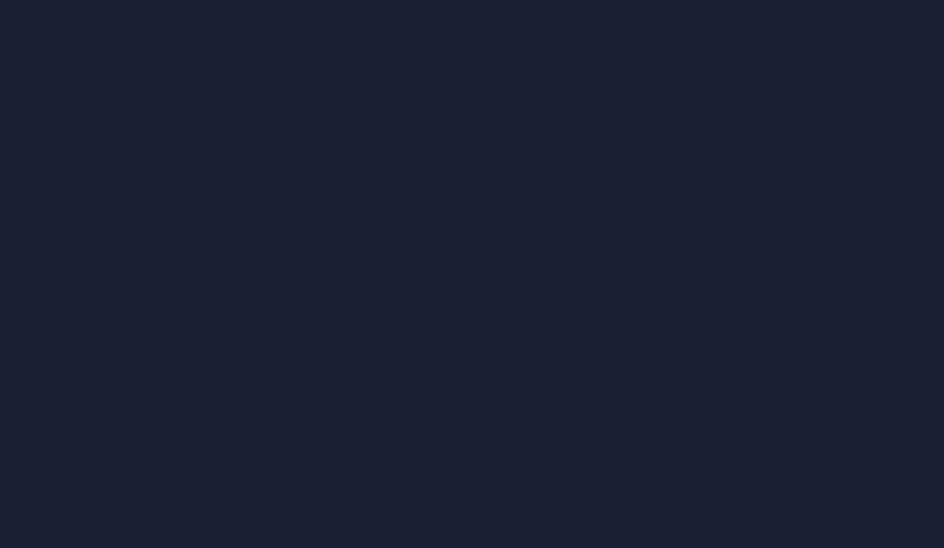
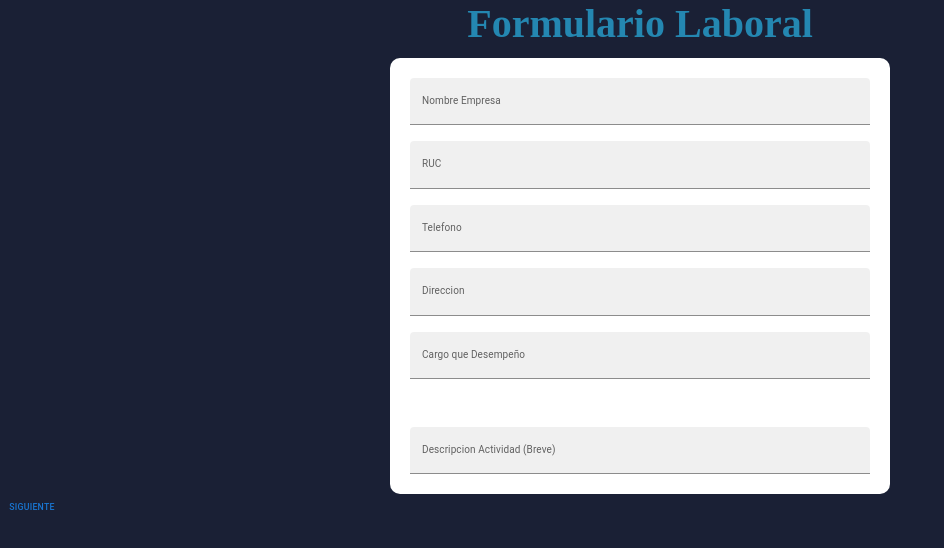
Before and after one commit to KarinaMendietta/smart_talent, a React (Create React App) app: page /form-laboral in a window 1280 px wide. Before the commit this address had no page. Shown: the top 548 px of the page, without its empty margins (0-944 px from the left). Built offline with nearby package versions, Linux system fonts and the light colour scheme.

Commit message:
4 formularios

```diff
--- /dev/null
+++ b/src/pages/FinRegistro/index.js
@@ -0,0 +1,9 @@
+import React from "react";
+
+const FinRegistro = () => {
+    return (
+<h1>Fin de registro(Vista de Agradecimiento) Victor terminar please</h1>
+    );
+};
+
+export default FinRegistro;
--- a/src/pages/FormAcademico/index.js
+++ b/src/pages/FormAcademico/index.js
@@ -1,4 +1,5 @@
 import { React, useState } from "react";
+import { Outlet, Link } from "react-router-dom";
 import {
   Select,
   MenuItem,
@@ -11,8 +12,10 @@ import {
   FormHelperText,
   Container,
   Grid,
-  Checkbox
+  Checkbox,
+  Button
 } from "@mui/material";
+
 import { TextFieldsOutlined } from "@mui/icons-material";
 import DateAdapter from "@mui/lab/AdapterDateFns";
 import { LocalizationProvider, DatePicker } from "@mui/lab";
@@ -200,8 +203,19 @@ const FormAcademico = () => {
 
         </Box>
         </Stack>
+        <TextButtons />
     </FormControl>
   );
 };
 
+export const TextButtons = () => {
+  return (
+    <Link to="/form-laboral">
+      <Stack direction="row" spacing={2}>
+        <Button href="#text-buttons">Siguiente</Button>
+      </Stack>
+    </Link>
+  );
+};
+
 export default FormAcademico;
--- /dev/null
+++ b/src/pages/FormLaboral/index.js
@@ -0,0 +1,118 @@
+import { React, useState } from "react";
+import { Outlet, Link } from "react-router-dom";
+import {Button, Select, MenuItem, Stack, TextField, Box, FormControl, InputLabel, Input, FormHelperText, Container } from "@mui/material";
+import { TextFieldsOutlined } from "@mui/icons-material";
+import DateAdapter from "@mui/lab/AdapterDateFns";
+import { LocalizationProvider, DatePicker } from "@mui/lab";
+
+
+
+
+const FormLaboral = () => {
+        const [Fecha, setFecha] = useState(null);
+
+        const handleChange = (event) => {
+            setFecha(event.target.value);
+        };
+
+    return (
+        <FormControl container sx={{display: 'flex', justifyContent:"center"}}>
+        <h1>Formulario Laboral</h1>
+            &nbsp;&nbsp;
+
+            <Stack
+                component="form"
+                sx={{
+                    width: "500px",
+                    margin: "0 auto",
+                    background:'#fff',
+                    padding:'2rem',
+                    borderRadius:'1rem'
+                }}
+                spacing={2}
+                noValidate
+                autoComplete="off"
+
+            >
+                <TextField
+                name="nombre_empresa"
+                label="Nombre Empresa"
+                type="text"
+                variant="filled"
+            />
+            <TextField
+                name="ruc"
+                label="RUC"
+                type="text"
+                variant="filled"
+            />
+            <TextField
+                name="telefono"
+                label="Telefono"
+                type="text"
+                variant="filled"
+            />
+            <TextField
+                name="direccion"
+                label="Direccion"
+                type="text"
+                variant="filled"
+            />
+            <TextField
+                name="cargo_desempenho"
+                label="Cargo que Desempeño"
+                type="text"
+                variant="filled"
+            />
+            <Box  >
+          <LocalizationProvider dateAdapter={DateAdapter}>
+            <DatePicker
+              sx={{ color: "gray", position: "relative", top: "15px" }}
+              label="Fecha Inicio"
+              value={Fecha}
+              onChange={(newFecha) => {
+                setFecha(newFecha);
+              }}
+              renderInput={(params) => <TextField {...params} />}
+            />
+          </LocalizationProvider>
+        </Box>
+            <Box  >
+          <LocalizationProvider dateAdapter={DateAdapter}>
+            <DatePicker
+              sx={{ color: "gray", position: "relative", top: "15px" }}
+              label="Fecha Termino"
+              value={Fecha}
+              onChange={(newFecha) => {
+                setFecha(newFecha);
+              }}
+              renderInput={(params) => <TextField {...params} />}
+            />
+          </LocalizationProvider>
+        </Box>
+            <TextField
+                name="breve_descripcion_actividad"
+                label="Descripcion Actividad (Breve)"
+                type="text"
+                variant="filled"
+            />
+
+            </Stack>
+            <TextButtons />
+    </FormControl>
+
+    )
+
+
+}
+
+export const TextButtons = () => {
+    return (
+      <Link to="/form-psicologico">
+        <Stack direction="row" spacing={2}>
+          <Button href="#text-buttons">Siguiente</Button>
+        </Stack>
+      </Link>
+    );
+  };
+export default FormLaboral;
--- a/src/pages/FormPostulante/index.js
+++ b/src/pages/FormPostulante/index.js
@@ -1,4 +1,5 @@
 import { React, useState } from "react";
+import { Outlet, Link } from "react-router-dom";
 import {
   Select,
   MenuItem,
@@ -194,8 +195,19 @@ const FormPostulante = () => {
           variant="filled"
         />
       </Stack>
+      <TextButtons />
     </FormControl>
   );
 };
 
+export const TextButtons = () => {
+  return (
+    <Link to="/form-academico">
+      <Stack direction="row" spacing={2}>
+        <Button href="#text-buttons">Siguiente</Button>
+      </Stack>
+    </Link>
+  );
+};
+
 export default FormPostulante;
--- /dev/null
+++ b/src/pages/FormPsicologico/index.js
@@ -0,0 +1,70 @@
+import React from "react";
+import { Outlet, Link } from "react-router-dom";
+import { useState, useEffect } from "react";
+import { Container,Grid, Divider, Button, Stack } from "@mui/material";
+import { getTests  } from "../../service/firestore";
+
+const FormPsicologico = () => {
+
+    const [tests, setTests] = useState([]);
+
+    const fetchTests = async () => {
+        const data = await getTests();
+        setTests(data);
+      };
+
+    useEffect(() => {
+        fetchTests();
+    }, []);
+
+
+  return (
+    <Container maxWidth="xl">
+        <h1>Formulario Psicológico</h1>
+        &nbsp;&nbsp;
+        <h2>TEST DISC</h2>
+        <Divider />
+        <Grid container spacing={3} mt={5}>
+             {tests.length > 0 &&
+                    tests.map((test) => (
+                    <Grid item xs={12}>
+                        <div >
+                            <p >{test.id_test} &nbsp;&nbsp;{test.pregunta}</p>
+
+                        </div>
+                        <div>
+                        <ButtonRespuesta/>
+                        </div>
+                    </Grid>
+
+                    ))}
+        </Grid>
+        <TextButtons/>
+    </Container>
+
+    )
+}
+
+export const TextButtons = () => {
+    return (
+      <Link to="/fin-registro">
+        <Stack direction="row" spacing={2} mt={5}>
+          <Button variant="contained" size="large" href="#text-buttons">Siguiente</Button>
+        </Stack>
+      </Link>
+    );
+  };
+
+  export const ButtonRespuesta = () => {
+    return (
+        <Stack direction="row" spacing={2}  >
+          <Button variant="outlined" >Nunca</Button>
+          <Button variant="outlined" sx={{ fontWeight: 'bold', m: 1 }}>Rara vez</Button>
+          <Button variant="outlined" sx={{ fontWeight: 'bold', m: 1 }} >A veces</Button>
+          <Button variant="outlined" sx={{ fontWeight: 'bold', m: 1 }} >A menudo</Button>
+          <Button variant="outlined" sx={{ fontWeight: 'bold', m: 1 }} >Siempre</Button>
+        </Stack>
+    );
+  };
+
+export default FormPsicologico;
--- a/src/router/index.js
+++ b/src/router/index.js
@@ -10,6 +10,9 @@ import Tables from "./../pages/Tables";
 import Profile from "./../pages/Profile";
 import FormPostulante from "../pages/FormPostulante";
 import FormAcademico from "../pages/FormAcademico";
+import FormLaboral from "../pages/FormLaboral";
+import FormPsicologico from "../pages/FormPsicologico";
+import FinRegistro from "../pages/FinRegistro";
 
 // Importando Layouts
 import Main from "./../layouts/Main"
@@ -24,6 +27,9 @@ const Router = () => {
         <Route path="/" element={<Home />} />
         <Route path="/form-postulante" element={<FormPostulante />} />
         <Route path="/form-academico" element={<FormAcademico />} />
+        <Route path="/form-laboral" element={<FormLaboral />} />
+        <Route path="/form-psicologico" element={<FormPsicologico />} />
+        <Route path="/fin-registro" element={<FinRegistro />} />
 
 
         {/* Route para la empresa  */}
--- /dev/null
+++ b/src/service/firestore.js
@@ -0,0 +1,39 @@
+import { initializeApp } from "firebase/app";
+import {
+  getFirestore,
+  collection,
+  getDocs,
+  doc,
+  setDoc,
+  updateDoc,
+  deleteDoc,
+} from "firebase/firestore/lite";
+
+const firebaseConfig = {
+  apiKey: "AIzaSyBTneqxPefPTJkCqtHMuPq6AdV3VBuIIKg",
+  authDomain: "bdsmarttalent-98552.firebaseapp.com",
+  projectId: "bdsmarttalent-98552",
+  storageBucket: "bdsmarttalent-98552.appspot.com",
+  messagingSenderId: "638386799346",
+  appId: "1:638386799346:web:2d472309df249faba0066b",
+  measurementId: "G-QWX7YQH8X5"
+};
+
+  // Initialize Firebase
+  const app = initializeApp(firebaseConfig);
+  //const analytics = getAnalytics(app);
+
+  const db = getFirestore(app);
+
+
+  // Hacer la peticion para poder traer las preguntas
+  export const getTests= async () => {
+    // paso 1: Traer la coleccion de datos
+    const collectionTests = collection(db, "test");
+    // paso 2: Traer los documentos
+    const documentTests = await getDocs(collectionTests);
+    // paso 3: Crear un arreglo que guarde los documentos que estamos obteniendo
+    const tests = documentTests.docs.map((doc) => doc.data());
+    console.log("mira",tests)
+    return tests;
+  };
```
